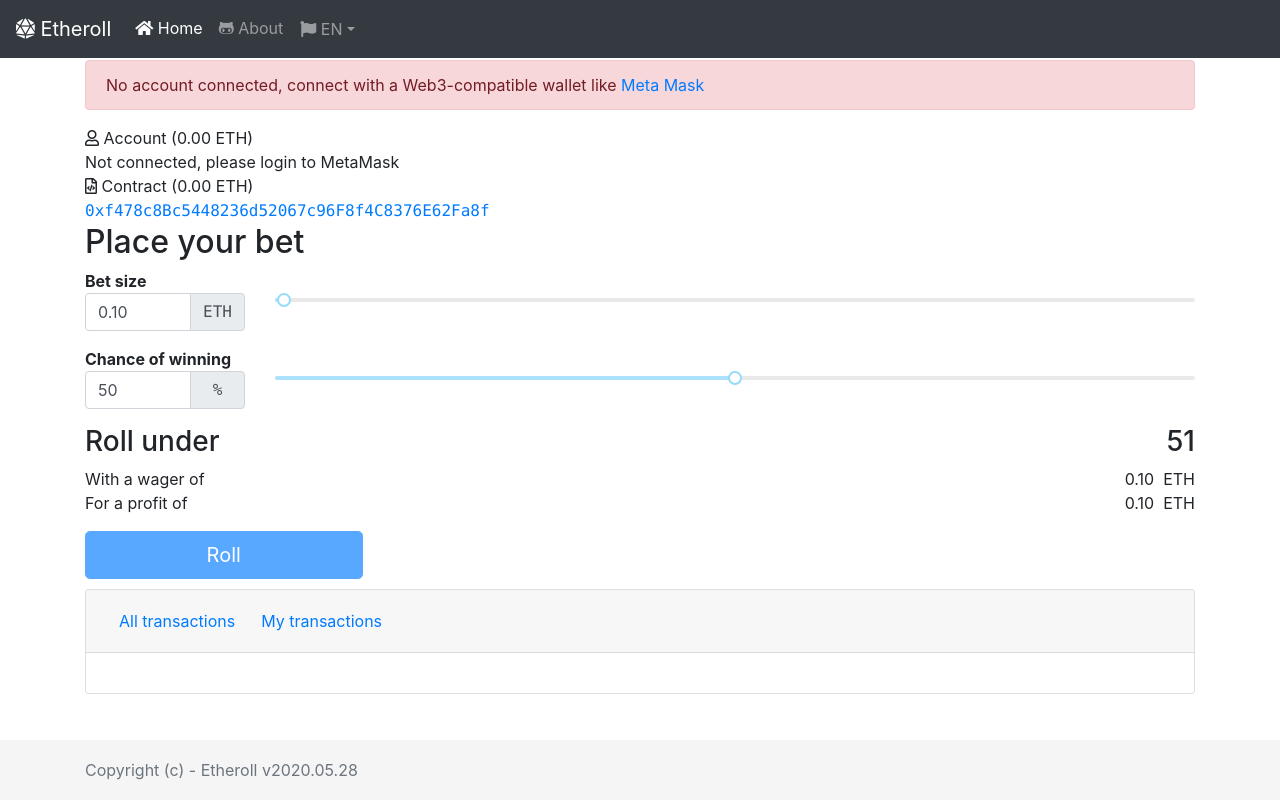
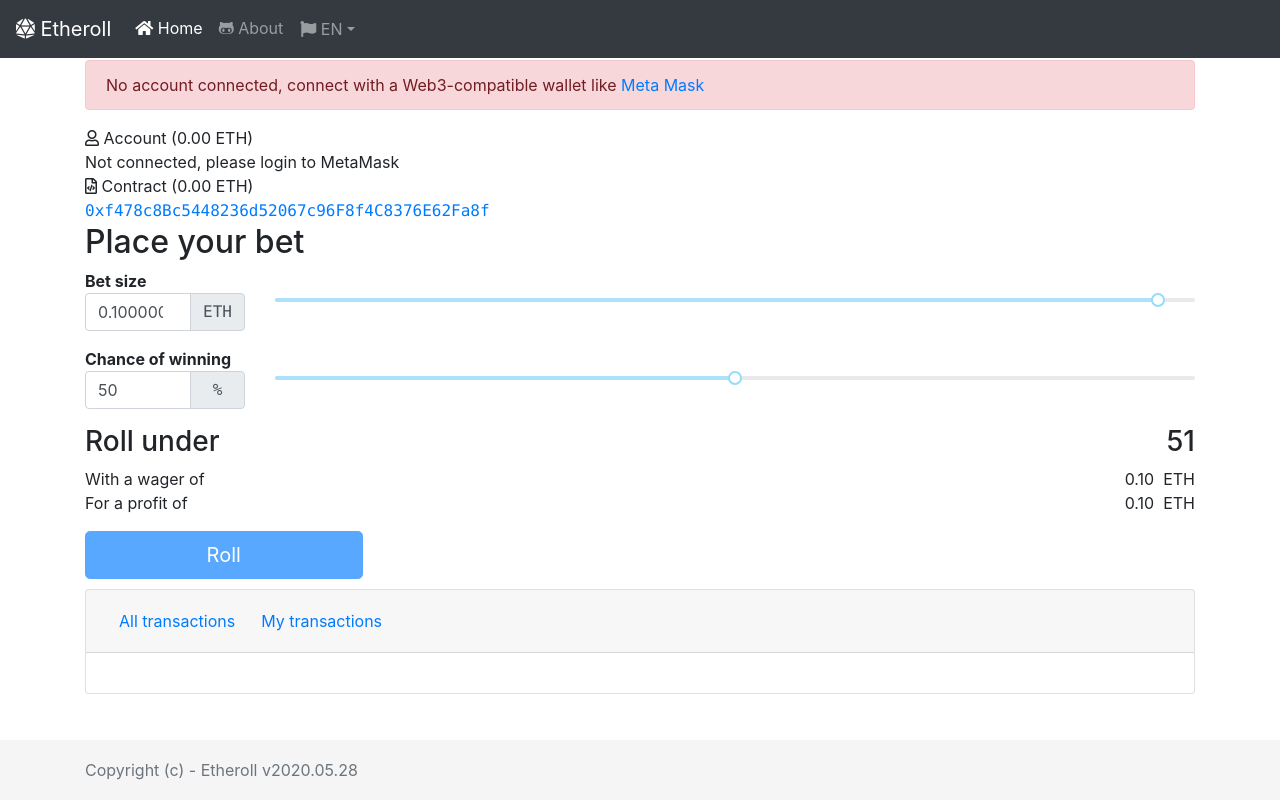
Before and after one commit to Victornavarro85/ethroll, a React (Create React App) app: page / in a window 1280 px wide. Built offline with nearby package versions, Linux system fonts and the light colour scheme.

Commit message:
Update BetSize.jsx

```diff
--- a/src/components/BetSize.jsx
+++ b/src/components/BetSize.jsx
@@ -13,7 +13,7 @@ const BetSize = ({
         defaultMessage="Bet size"
       />
     </b>
-    <ValueSlider value={betSize} updateValue={updateBetSize} step={0.05} min={min} max={max} addonText="ETH" toFixedDigits={2} />
+    <ValueSlider value={betSize} updateValue={updateBetSize} step={0.00005} min={min} max={max} addonText="ETH" toFixedDigits={8} />
   </div>
 );
 BetSize.propTypes = {
@@ -21,10 +21,11 @@ BetSize.propTypes = {
   min: number,
   max: number,
   updateBetSize: func.isRequired,
+  step:0.00005
 };
 BetSize.defaultProps = {
-  min: 0,
-  max: 10,
+  min: 0.00001,
+  max: 0.001,
 };
 
 export default BetSize;
```
